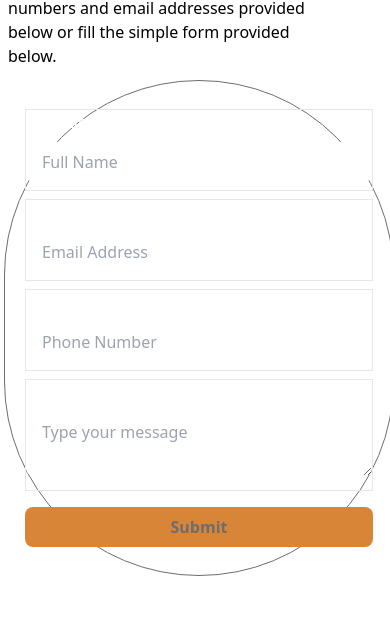
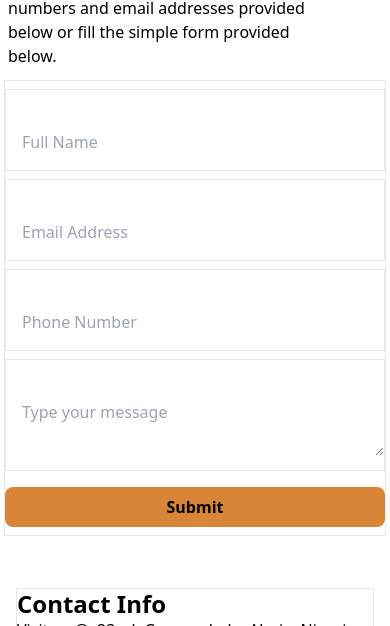
Before and after one commit to Bootstrap02/Isioma-Real-Estate-Management, a React (Create React App) app: page /Contact in a window 390 px wide. Shown: the part 614-1240 px from the top of the page. Built offline with nearby package versions, Linux system fonts and the light colour scheme; a web font is replaced by a local one.

Commit message:
another media queries issue solved

```diff
--- a/src/index.css
+++ b/src/index.css
@@ -18,9 +18,9 @@
     margin: 0 auto;
   }
 
-  .input {
+  /* .input {
     @apply max-lg:w-full text-base leading-normal text-slate-gray  max-lg:p-5 outline-none  border max-lg:border-slate-gray max-lg:rounded-full;
-  }
+  } */
 
 }
 
```
